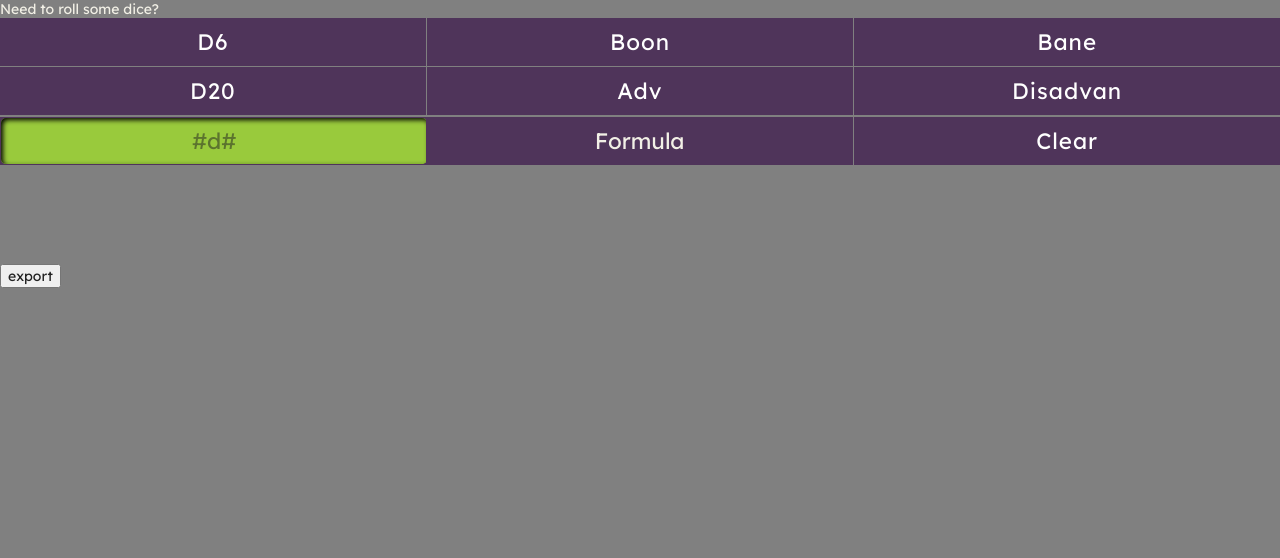
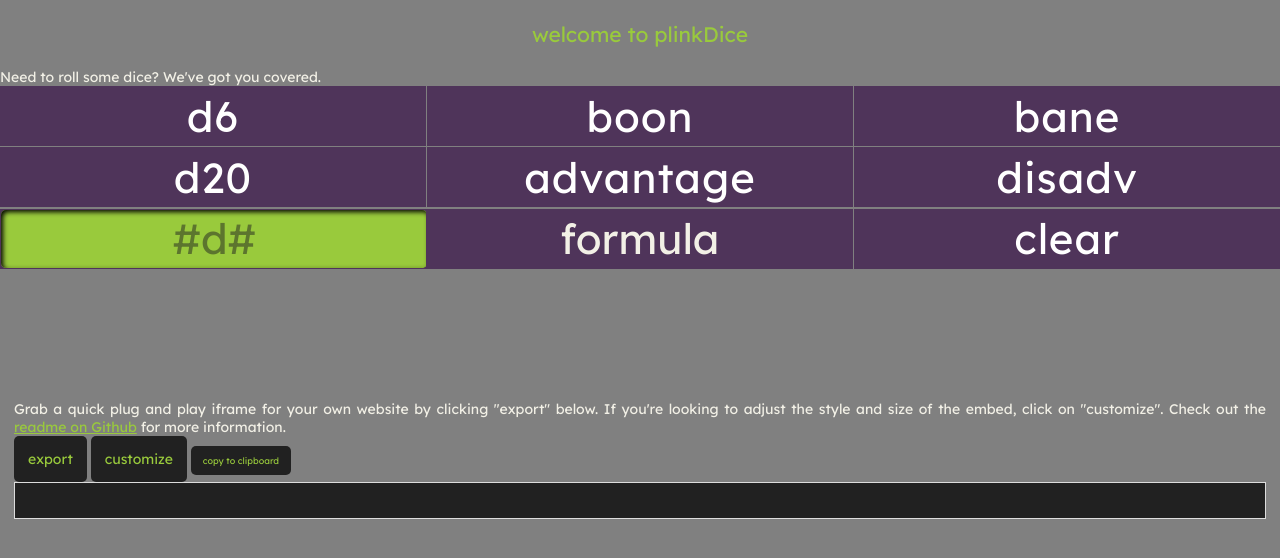
Before and after one commit to einar-method/dice-app, a plain HTML site: page index.html in a window 1280 px wide. Drawn offline with Linux system fonts and the light colour scheme.

Commit message:
Embed improvements & start of iframe export

```diff
--- a/diceApp.js
+++ b/diceApp.js
@@ -100,12 +100,6 @@ function setDiceListeners() {
         showDiceRoll(2, 20, "kl");
     };
 
-    const tab = document.getElementById("dice-btns");
-    const tabContent = document.querySelectorAll("dice-box");
-
-    console.table(tab);
-    console.table(tabContent);
-
     document.getElementById("formula-input").addEventListener('keydown', function(event) {
         if (event.key === 'Enter') {
           event.preventDefault(); // Prevent default form submission
@@ -156,5 +150,25 @@ document.getElementById("exportAppBtn")?.addEventListener('click', function () {
     const embedCode = `<iframe src="https://einar-method.github.io/dice-app/embed" width="${width}" height="${height}" frameborder="0" allowfullscreen></iframe>`;
 
     //document.getElementById('embed-code').value = embedCode;
-    document.getElementById("codeGiven").textContent = embedCode;
+    document.getElementById("codeToCopy").textContent = embedCode;
 });
+
+function copyCode() {
+    const code = document.getElementById("codeToCopy").innerText;
+
+    const copyBtn = document.querySelector(".export__section_copyBtn");
+    // Copy the code block content to the clipboard
+    navigator.clipboard.writeText(code).then(() => {
+    // Change button text to "Copied"
+    copyBtn.textContent = "code copied!";
+    copyBtn.classList.add("copied");
+
+    // Change text back to "Copy" after 2 seconds
+    setTimeout(() => {
+        copyBtn.textContent = "copy to clipboard";
+        copyBtn.classList.remove("copied");
+    }, 2000);
+    }).catch(err => {
+        console.error("Failed to copy: ", err);
+    });
+}
--- a/index.html
+++ b/index.html
@@ -1,22 +1,25 @@
 <!DOCTYPE html>
 <html lang="en">
 <head>
-    <meta charset="UTF-8">
-    <meta name="viewport" content="width=device-width, initial-scale=1.0">
+    <meta charset="UTF-8" />
+    <meta name="viewport" content="width=device-width, initial-scale=1.0" />
+    <meta name="author" content="CJ McClellan">
+    <meta name="description" content="Maccreations' web based dice app 'Plink Dice' is a stand-alone or plugin dice roller.">
     <link rel="stylesheet" href="style.css">
     <title>Plink Dice</title>
 </head>
 
 <body>
-    <p class="green__text">Need to roll some dice?</p>
-    <div id="web-tool-container">
-        <div id="dice-btns">
-            <button class="dice__btns" id="d6-btn">D6</button>
-            <button class="dice__btns" id="boon-btn">Boon</button>
-            <button class="dice__btns" id="bane-btn">Bane</button>
-            <button class="dice__btns" id="d20-btn">D20</button>
-            <button class="dice__btns" id="adv-btn">Adv</button>
-            <button class="dice__btns" id="disAdv-btn">Disadvan</button>
+    <h1>welcome to plinkDice</h1>
+    <p class="green__text">Need to roll some dice? We've got you covered.</p>
+    <div id="appHolder">
+        <div id="web-tool-container" class="sizable">
+            <button class="dice__btns" id="d6-btn">d6</button>
+            <button class="dice__btns" id="boon-btn">boon</button>
+            <button class="dice__btns" id="bane-btn">bane</button>
+            <button class="dice__btns" id="d20-btn">d20</button>
+            <button class="dice__btns" id="adv-btn">advantage</button>
+            <button class="dice__btns" id="disAdv-btn">disadv</button>
             <div class="dice-box">
                 <p>
                 <input
@@ -29,17 +32,28 @@
                 placeholder="#d#"
                 autocomplete="off">
                 </p>
-                <button id="formula-btn">Formula</button>
+                <button id="formula-btn">formula</button>
             </div>
-            <button class="dice__btns" id="dice-reset">Clear</button>
+            <button class="dice__btns" id="dice-reset">clear</button>
             <section class="dice-results">
-                <dialog id="🎲🎲">Final Roll: <span id="final-roll"></span></dialog>
-                <dialog id="🎲">All Rolls: <span id="all-roll"></span></dialog>
+                <dialog id="🎲🎲">final: <span id="final-roll"></span></dialog>
+                <dialog id="🎲">individual: <span id="all-roll"></span></dialog>
             </section>
         </div>
     </div>
-    <p id="codeGiven"></p>
+    <section class="export__section">
+        <p>Grab a quick plug and play iframe for your own website by clicking "export" below.
+            If you're looking to adjust the style and size of the embed, click on "customize".
+            Check out the <a href="https://github.com/maccreations/plink-dice#readme">readme on Github</a> for more information.
+        </p>
         <button id="exportAppBtn">export</button>
+        <button id="customizeAppBtn">customize</button>
+        <!-- <div id="codeGiven"></div> -->
+        <button class="export__section_copyBtn" onclick="copyCode()">copy to clipboard</button>
+        <div class="export__section_codeBox" id="codeToCopy" onclick="copyCode()">
+        </div>
+
+    </section>
     <script src="diceApp.js"></script>
 </body>
 </html>
--- a/style.css
+++ b/style.css
@@ -29,14 +29,21 @@ body {
   background-color: gray;
 }
 
-#web-tool-container {
+h1 {
+  font-size: 1.5rem;
+  font-weight: bold;
+  color: var(--tirtary-color);
+  text-align: center;
+  padding-top: 1em;
+  padding-bottom: 1em;
+}
+
+/* #web-tool-container {
 	width: 100%;
 	height: 100%;
 	display: flex;
-	/* justify-content: center;
-	align-items: center; */
 	flex-wrap: wrap;
-}
+} */
 
 .dice__section p {
   /* font-size: 1.5rem;
@@ -52,13 +59,13 @@ body {
   transition: all 0.8s ease-in-out;
 }
 
-#dice-btns {
+#web-tool-container {
   width: 100%;
   height: 100%;
   display: grid;
   grid-template-columns: repeat(3, minmax(0, 1fr));
   gap: 0.1rem;
-  grid-auto-rows: 6vmin;
+  grid-auto-rows: 20%;
   /* background-color: var(--tirtary-color); */
 }
 
@@ -68,22 +75,28 @@ body {
   display: grid;
   grid-template-columns: repeat(3, minmax(0, 1fr));
   gap: .15rem;
-  height: 4rem;
-}
-
-#🎲🎲 {
-  grid-column: span 1;
-  position: relative;
-}
-#🎲 {
-  grid-column: span 2;
-  position: relative;
+  /* height: 4rem; */
+  /* height: 40%; */
+  /* grid-auto-rows: 40vh; */
 }
 
 #🎲🎲, #🎲 {
   width: 100%;
   height: 100%;
+  display: flex;
+  position: relative;
+  /* font-size: 2.8vmin; */
+  /* font-size: max(2.8vmin, 3rem); */
+  /* justify-content: center; */
+  align-items: center;
   box-sizing: border-box; /* Include padding and border in the element's total width and height */
+}
+
+#🎲🎲 {
+  grid-column: span 1;
+}
+#🎲 {
+  grid-column: span 2;
 }
 
 /* INPUT FORMS */
@@ -129,7 +142,8 @@ body {
   border: 0px;
   color: var(--white-color);
   cursor: pointer;
-  font-size: 2.8vmin;
+  /* font-size: 2.8vmin; */
+  /* font-size: max(2.8vmin, 3rem); */
 }
 
 form p {
@@ -150,7 +164,8 @@ form p {
   /* margin-right: 8px; */
   border: 0;
   outline: 0;
-  font-size: 2.8vmin;
+  /* font-size: 2.8vmin; */
+  /* font-size: max(2.8vmin, 3rem); */
   text-align: center;
   /*   font-weight: bold; */
   border-radius: 5px;
@@ -176,8 +191,9 @@ form p {
   /*   padding: 5px; */
   /*   margin: 0.1rem; */
   display: inline-block;
-  font-size: 2.8vmin;
-  /*   font-size: minMax(2.8vmin, 1rem); */
+  /* font-size: 2.8vmin; */
+  /* font-size: max(2.8vmin, 3rem); */
+  /* font-size: minMax(2.8vmin, 1rem); */
   letter-spacing: 1px;
   cursor: pointer;
   box-shadow: inset 0 0 0 0 var(--secondary-color);
@@ -188,7 +204,7 @@ form p {
 }
 
 .dice__btns:hover {
-  box-shadow: inset 0 0 0 25px var(--white-color);
+  box-shadow: inset 0 0 0 100px var(--white-color);
   color: rgb(0, 0, 0);
 }
 
@@ -227,7 +243,76 @@ dialog {
 
 
 /* MAIN PAGE STUFF */
-#exportAppBtn {
+#appHolder {
+  height: 300px;
+}
+
+.export__section {
+  padding: 1em;
+}
+
+.export__section p {
+  text-align: justify;
+  /* text-justify: newspaper; */
+}
+
+.export__section a {
+  color: var(--tirtary-color);
+}
+
+.export__section button {
+  background-color: var(--black-color);
+  border: none;
+  cursor: pointer;
+  color: var(--tirtary-color);
+  font-weight: bold;
+  padding: 1em;
+  border-radius: 5px;
+  transition: all 500ms;
+}
+.export__section button:hover {
+  background-color: var(--tirtary-color);
   color: var(--black-color);
-  font-weight: bold;
 }
+
+.export__section_codeBox {
+  /* position: relative; */
+  background-color: var(--black-color);
+  border: 1px solid #ddd;
+  padding: 5px;
+  font-family: monospace;
+  white-space: nowrap; /* Wrap text if needed */
+  height: 25px;
+  overflow-x: auto;
+}
+
+.export__section_copyBtn {
+  /* position: absolute; */
+  /* top: 10px;
+  right: 10px; */
+  padding: 5px 10px;
+  background-color: var(--tirtary-color);
+  color: var(--white-color);
+  font-size: xx-small;
+  width: 100px;
+}
+
+.export__section_copyBtn.copied {
+  background-color: var(--tirtary-color);
+  color: var(--black-color);
+}
+
+.sizable * {
+  font-size: max(2.8vmin, 3rem);
+}
+/* When the screen width is less than 650px, use min() */
+@media (max-width: 650px) {
+  .sizable * {
+    font-size: min(5vw, 3rem);
+  }
+}
+@media (max-height: 250px) {
+  .sizable * {
+    font-size: min(5vh, 3rem);
+  }
+}
```
Also changed, not shown: embed/index.html (+11 -13 lines). Lines whose indentation alone changed are shown as unchanged.
